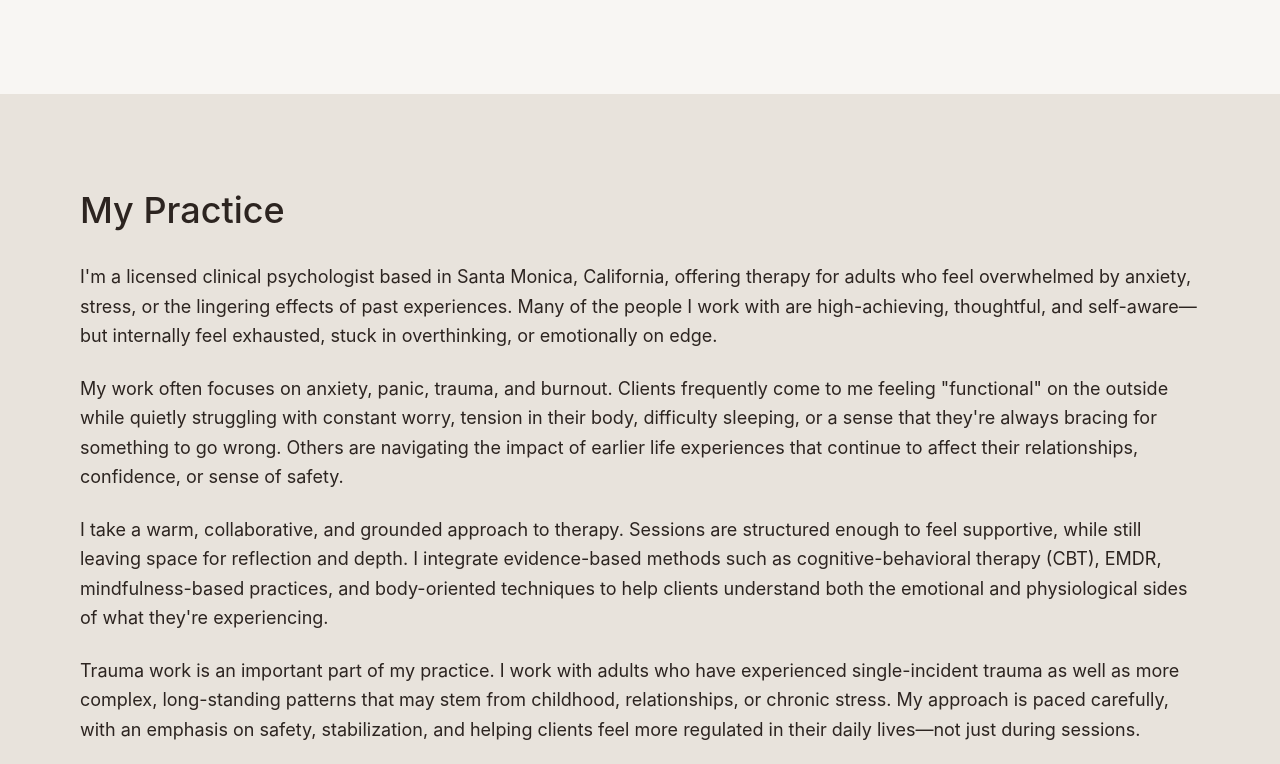
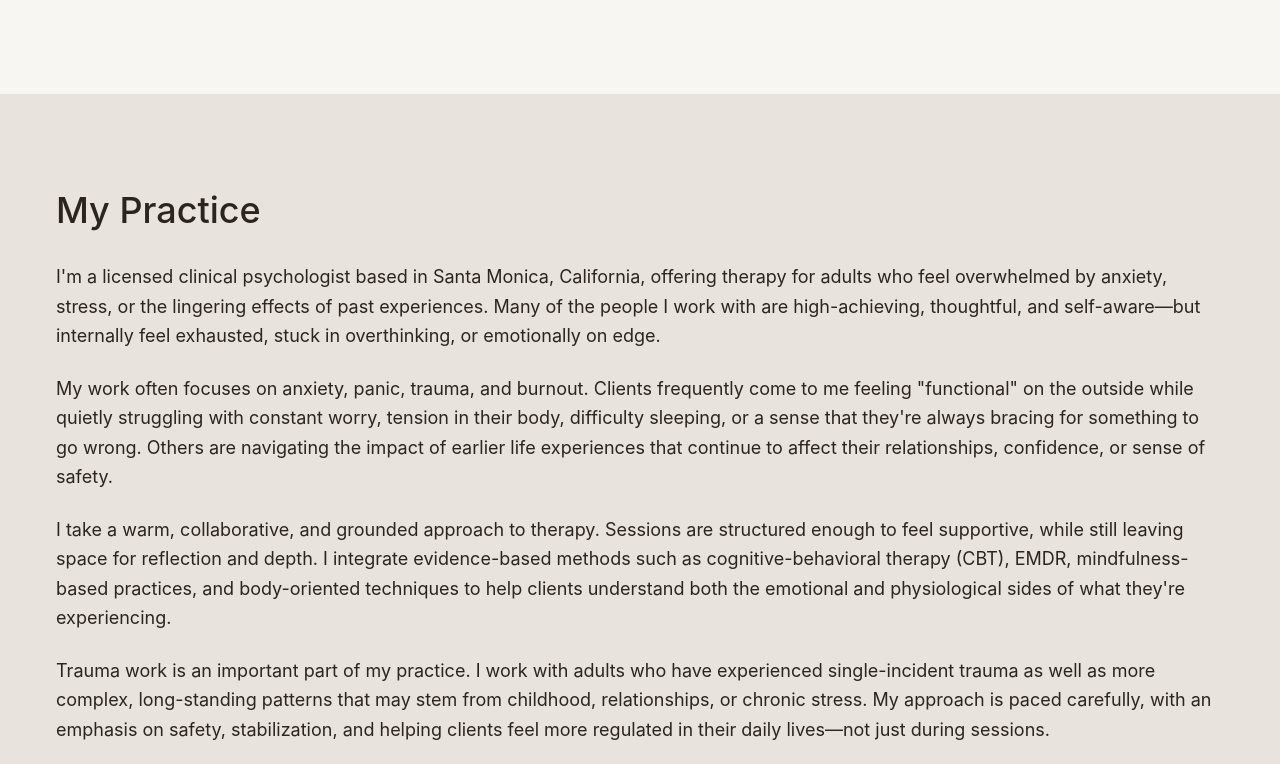
Before and after one commit to NIHHHHHHHHHHH/bloom-therapy, a Next.js app: page /about in a window 1280 px wide. Shown: the part 916-1680 px from the top of the page. Built offline with nearby package versions, Linux system fonts and the light colour scheme.

Commit message:
style: left-align DetailedBio and WhyIBecameTherapist sections

```diff
--- a/components/About/DetailedBio.js
+++ b/components/About/DetailedBio.js
@@ -2,30 +2,24 @@ import AnimatedDiv from '@/components/Resuable/AnimatedDiv'
 
 export default function DetailedBio() {
   return (
-    <section className="bg-secondary py-16 lg:py-24 px-6 lg:px-14 xl:px-20 2xl:px-24">
-      <div className="max-w-7xl mx-auto">
+    <section className="bg-secondary py-16 lg:py-24 px-6 xs:px-12 xl:px-14 2xl:px-16">
+      <div className="max-w-full">
         <AnimatedDiv className="space-y-6 text-base lg:text-lg text-foreground leading-relaxed">
-
           <h2 className="text-3xl lg:text-4xl font-medium text-foreground mb-8">
             My Practice
           </h2>
-
           <p>
             I'm a licensed clinical psychologist based in Santa Monica, California, offering therapy for adults who feel overwhelmed by anxiety, stress, or the lingering effects of past experiences. Many of the people I work with are high-achieving, thoughtful, and self-aware—but internally feel exhausted, stuck in overthinking, or emotionally on edge.
           </p>
-
           <p>
             My work often focuses on anxiety, panic, trauma, and burnout. Clients frequently come to me feeling "functional" on the outside while quietly struggling with constant worry, tension in their body, difficulty sleeping, or a sense that they're always bracing for something to go wrong. Others are navigating the impact of earlier life experiences that continue to affect their relationships, confidence, or sense of safety.
           </p>
-
           <p>
             I take a warm, collaborative, and grounded approach to therapy. Sessions are structured enough to feel supportive, while still leaving space for reflection and depth. I integrate evidence-based methods such as cognitive-behavioral therapy (CBT), EMDR, mindfulness-based practices, and body-oriented techniques to help clients understand both the emotional and physiological sides of what they're experiencing.
           </p>
-
           <p>
             Trauma work is an important part of my practice. I work with adults who have experienced single-incident trauma as well as more complex, long-standing patterns that may stem from childhood, relationships, or chronic stress. My approach is paced carefully, with an emphasis on safety, stabilization, and helping clients feel more regulated in their daily lives—not just during sessions.
           </p>
-
           <p>
             In addition to trauma and anxiety, I frequently support clients dealing with professional burnout, perfectionism, and high internal pressure. Many are entrepreneurs, creatives, or professionals who feel disconnected from themselves after years of pushing through stress. Therapy can become a space to slow down, reconnect, and develop more sustainable ways of living and working.
           </p>
--- a/components/About/WhyIBecameTherapist.js
+++ b/components/About/WhyIBecameTherapist.js
@@ -2,8 +2,8 @@ import AnimatedDiv from '@/components/Resuable/AnimatedDiv'
 
 export default function WhyIBecameTherapist() {
   return (
-    <section className="bg-secondary py-16 lg:py-24 px-6 lg:px-14 xl:px-20 2xl:px-24">
-      <div className="max-w-7xl mx-auto">
+    <section className="bg-secondary py-16 lg:py-24 px-6 xs:px-12 xl:px-14 2xl:px-16">
+      <div className="max-w-full">
 
         <AnimatedDiv className="space-y-6">
           <h2 className="text-3xl lg:text-4xl font-medium text-foreground mb-8">
```
